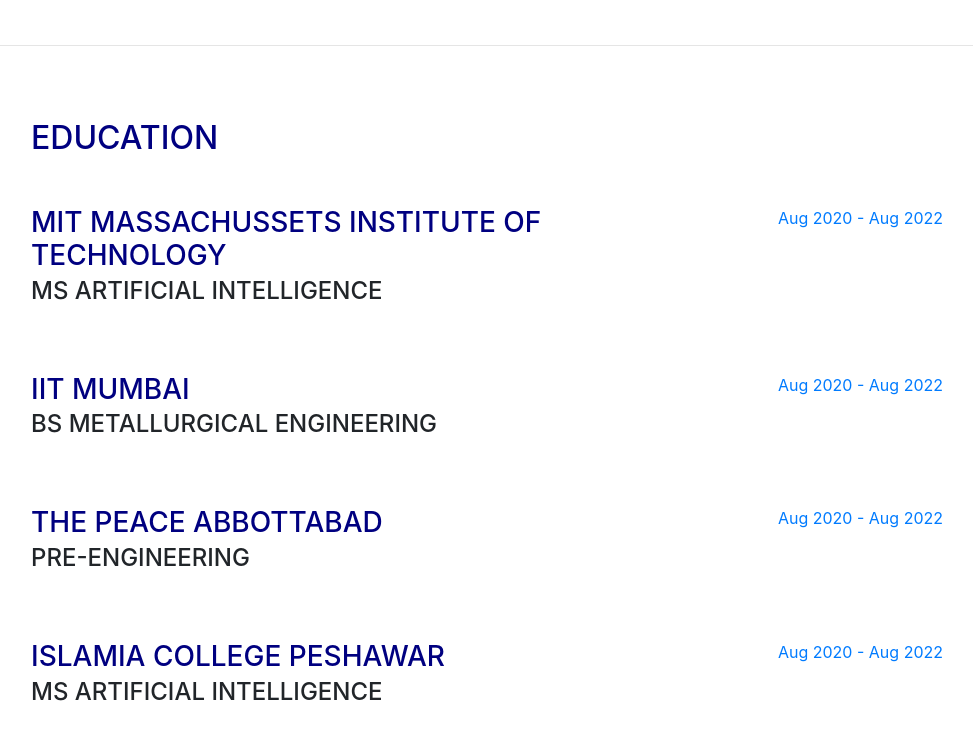
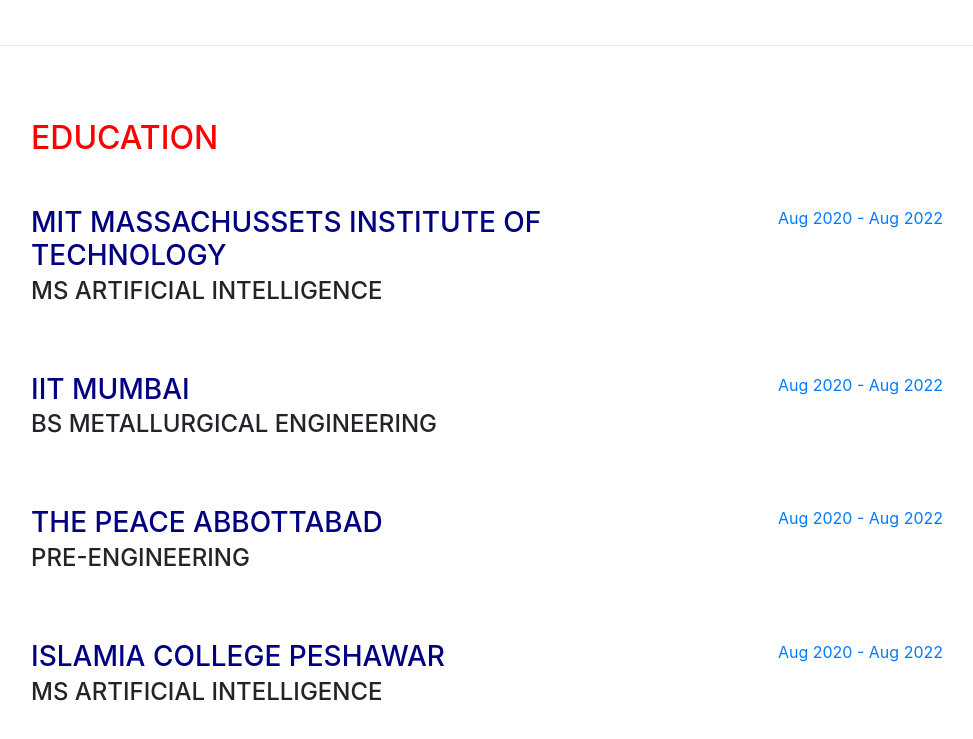
Before and after one commit to MuhammadHuzaifa404/huzaifa-portfolio, a website with bundled scripts: page index.html in a window 1280 px wide. Shown: the part 1782-2521 px from the top of the page, without its empty margins (289-1262 px from the left). Built offline with nearby package versions, Linux system fonts and the light colour scheme; a web font is replaced by a local one.

Commit message:
Update index.html

```diff
--- a/index.html
+++ b/index.html
@@ -198,7 +198,7 @@
 
     <section class="resume-section p-3 p-lg-5 d-flex align-items-center" id="education">
       <div class="w-100">
-        <h2 class="mb-5">Education</h2>
+        <h2 class="mb-5" style="color:red;">Education</h2>
 
         <div class="resume-item d-flex flex-column flex-md-row justify-content-between mb-5">
            <!--Master's-->
```
